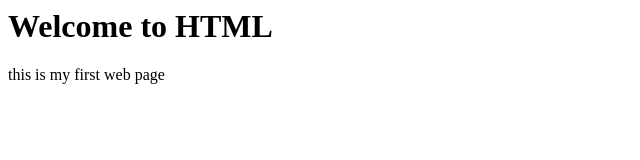
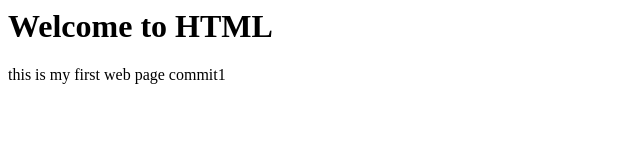
Before and after one commit to Ojas-space/codeinVS, a plain HTML site: page aa.html in a window 1280 px wide. Shown: the full height of the page, 0-640 px from the left. Drawn offline with Linux system fonts and the light colour scheme.

Commit message:
second commit

```diff
--- a/aa.html
+++ b/aa.html
@@ -6,6 +6,6 @@
     </head>
     <body>
         <h1>Welcome to HTML</h1>
-        <p>this is my first web page</p>
+        <p>this is my first web page commit1</p>
     </body>
 </html>
```
